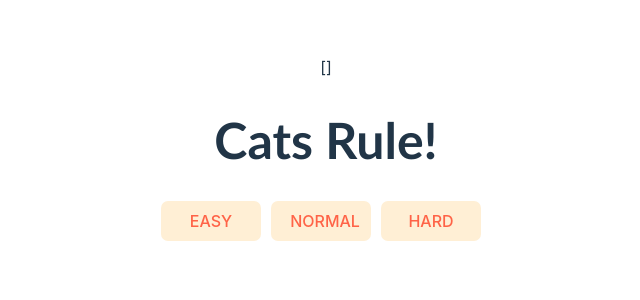
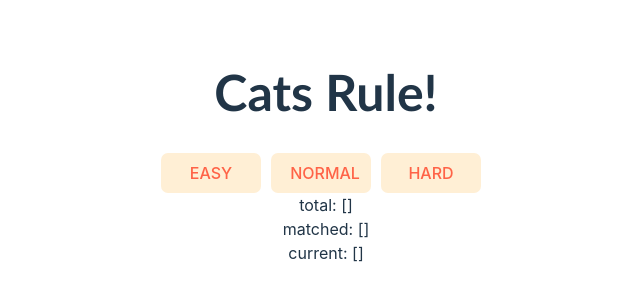
Before and after one commit to GO-SOPT-WEB/SiYeonLee, a React (Vite) app in the folder week3/matchTheCard/: page / in a window 1280 px wide. Shown: the part 252-552 px from the top of the page, without its empty margins (314-954 px from the left). Built offline with nearby package versions, Linux system fonts and the light colour scheme.

Commit message:
card match state completed

```diff
--- a/week3/matchTheCard/src/App.jsx
+++ b/week3/matchTheCard/src/App.jsx
@@ -20,8 +20,32 @@ function App() {
   console.log(mode);
 
   function handleCardClick(index) {
-    // setCurrentCard([...name]);
     console.log(index);
+
+    if (currentCard.length === 1) {
+      checkCardMatched(index);
+    } else {
+      setCurrentCard([index]);
+    }
+
+    console.log(JSON.stringify(currentCard));
+  }
+
+  function checkCardMatched(index) {
+    console.log(index, currentCard[0]);
+    const cardName = totalCard[index];
+    console.log("current", totalCard[currentCard[0]]);
+    console.log("clicked", cardName);
+    if (totalCard[currentCard[0]] === cardName) {
+      setMatchedCard([...matchedCard, index, currentCard[0]]);
+      setCurrentCard([]);
+    } else {
+      setCurrentCard([...currentCard, index]);
+      setTimeout(() => {
+        setCurrentCard([]);
+      }, 1000);
+      // setCurrentCard([]);
+    }
   }
 
   function resetGame() {
@@ -34,7 +58,6 @@ function App() {
 
   return (
     <>
-      {JSON.stringify(totalCard)}
       <Header />
       <Body
         mode={
@@ -45,7 +68,12 @@ function App() {
           />
         }
       >
-        <CardSection handleCardClick={handleCardClick} totalCard={totalCard} />
+        <CardSection
+          matchedCard={matchedCard}
+          currentCard={currentCard}
+          handleCardClick={handleCardClick}
+          totalCard={totalCard}
+        />
       </Body>
       {/* {totalCard.map((name) => (
         <div>
--- a/week3/matchTheCard/src/Card.jsx
+++ b/week3/matchTheCard/src/Card.jsx
@@ -1,5 +1,18 @@
-function Card({ imageSrc, onClick }) {
-  return <img src={imageSrc} onClick={onClick} width="60" />;
+import styled from "styled-components";
+
+function Card({ imageSrc, onClick, isOpen }) {
+  return (
+    <CardWrapper>
+      <p> {isOpen ? "open" : "close"} </p>
+      <img src={imageSrc} onClick={onClick} width="100" />
+    </CardWrapper>
+  );
 }
 
 export default Card;
+
+const CardWrapper = styled.section`
+  width: 200px;
+  background-color: papayawhip;
+  border-radius: 10px;
+`;
--- a/week3/matchTheCard/src/CardSection.jsx
+++ b/week3/matchTheCard/src/CardSection.jsx
@@ -2,29 +2,32 @@ import styled from "styled-components";
 import Card from "./Card";
 import cat from "./assets/cat";
 
-function CardSection({ totalCard, handleCardClick }) {
-  console.log(totalCard);
+function CardSection({ totalCard, handleCardClick, matchedCard, currentCard }) {
   return (
     <div>
+      <div>
+        <div>total: {JSON.stringify(totalCard)}</div>
+        <div>matched: {JSON.stringify(matchedCard)}</div>
+        <div>current: {JSON.stringify(currentCard)}</div>
+      </div>
+      <Cards>
         {totalCard.map((name, index) => (
           <Card
             key={index}
             imageSrc={cat.find((v) => v.name === name).src}
-          onClick={() => handleCardClick({ index })}
+            onClick={() => handleCardClick(index)}
+            isOpen={matchedCard.includes(index) || currentCard.includes(index)}
           ></Card>
         ))}
+      </Cards>
     </div>
   );
 }
 
 export default CardSection;
 
-const Square = styled.section`
-  width: 200px;
-  height: 350px;
+const Cards = styled.section`
+  display: grid;
+  grid-template-columns: repeat(4, 200px);
+  gap: 10px;
 `;
-
-const Gif = styled.article`
-  width: 180px;
-  height: 300px;
-`;
--- a/week3/matchTheCard/src/Mode.jsx
+++ b/week3/matchTheCard/src/Mode.jsx
@@ -25,6 +25,7 @@ export default Mode;
 
 const Section = styled.section`
   display: flex;
+  justify-content: center;
 `;
 const Button = styled.button`
   margin-right: 10px;
```
Lines whose indentation alone changed are shown as unchanged.
